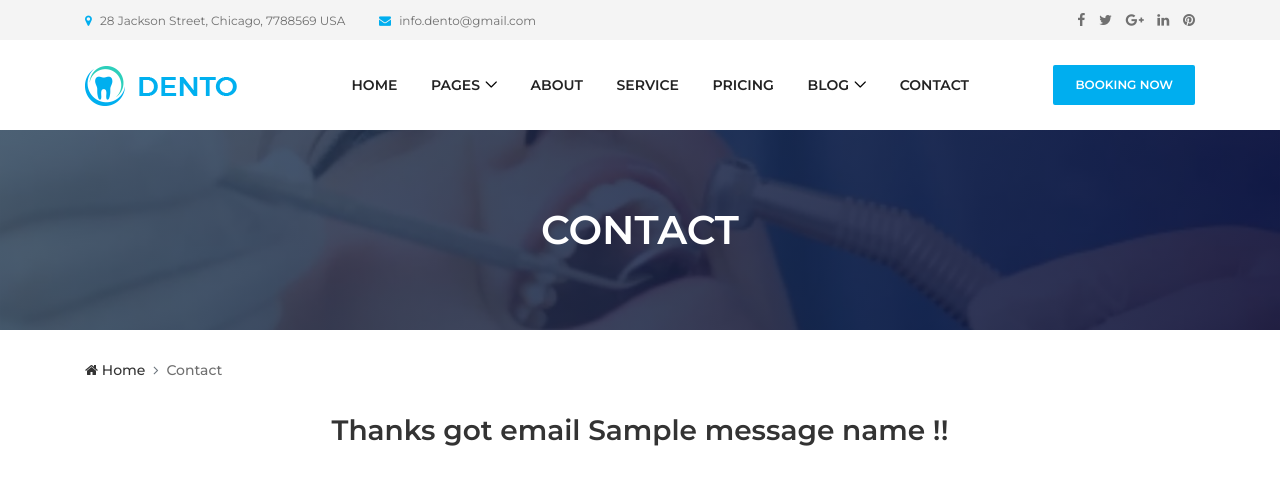
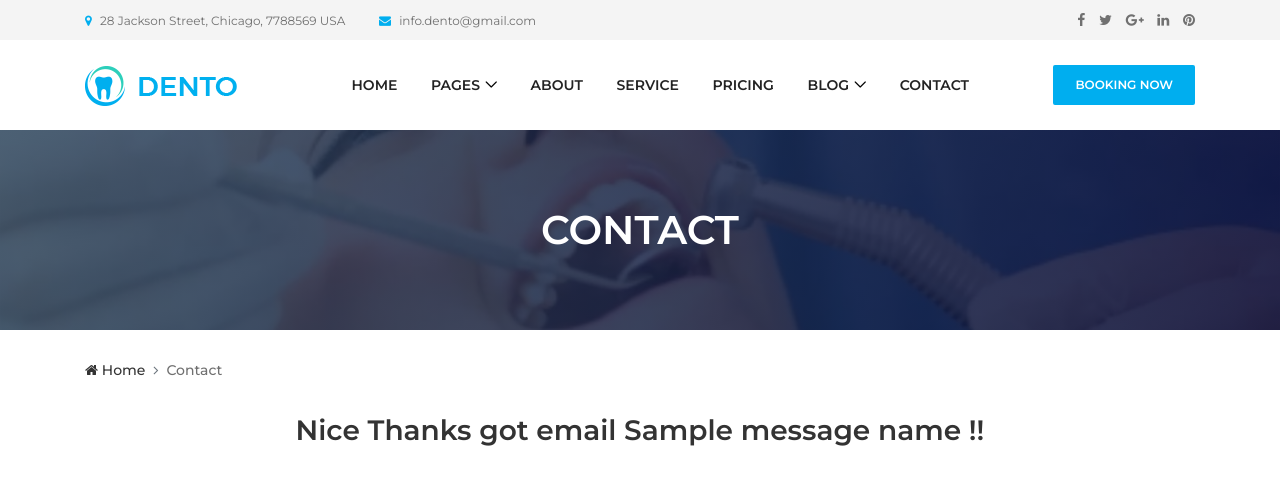
Before and after one commit to Krupal0615/Web_Devlopment, a Django app: template dental/website/templates/contact.html in a window 1280 px wide. Shown: the top 498 px of the page. Run offline with Django 3.2, Linux system fonts and the light colour scheme; the template is opened without the code that fills it: most values are stand-ins (such as "Sample title", 1, 10 or a date in 2020); some libraries are stand-ins or nearby versions; some web fonts are replaced.

Commit message:
change the email confirmation wording

```diff
--- a/dental/website/templates/contact.html
+++ b/dental/website/templates/contact.html
@@ -158,7 +158,7 @@
   </div>
   <!-- ***** Breadcrumb Area End ***** -->
   {% if message_name %}
-     <center><H3>Thanks got email {{ message_name }} !!</H3></center>
+     <center><H3> Nice Thanks got email {{ message_name }} !!</H3></center>
   {% endif %}
 
   <!-- ***** Contact Area Start ***** -->
```
